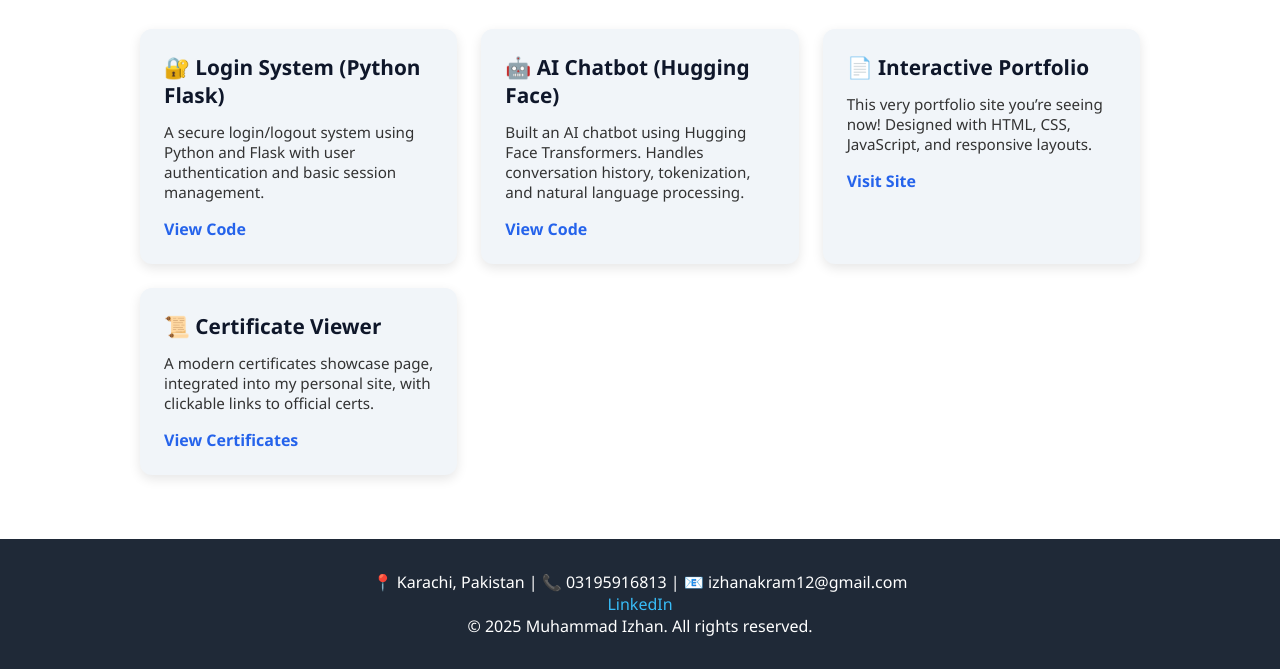
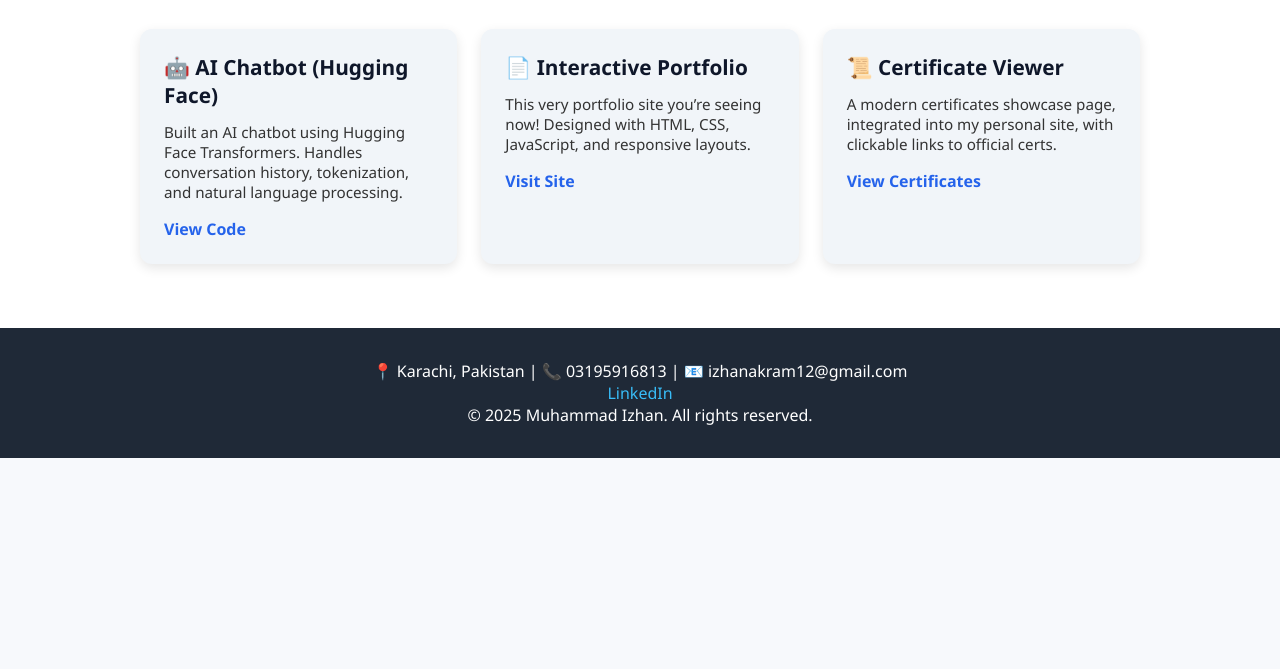
Before and after one commit to MuhammadIzhan38/-izhan-portfolio, a plain HTML site: page projects.html in a window 1280 px wide. Shown: the part 187-856 px from the top of the page. After the commit the page ends 800 px from the top, so only its background shows below. Drawn offline with Linux system fonts and the light colour scheme.

Commit message:
Update projects.html

```diff
--- a/projects.html
+++ b/projects.html
@@ -27,13 +27,6 @@
     <div class="container">
       <h1>💼 My Projects</h1>
       <div class="project-grid">
-
-        <!-- Project Box -->
-        <div class="project-box">
-          <h3>🔐 Login System (Python Flask)</h3>
-          <p>A secure login/logout system using Python and Flask with user authentication and basic session management.</p>
-          <a href="https://github.com/YOUR_GITHUB_LOGIN_PROJECT" target="_blank">View Code</a>
-        </div>
 
         <div class="project-box">
           <h3>🤖 AI Chatbot (Hugging Face)</h3>
```
